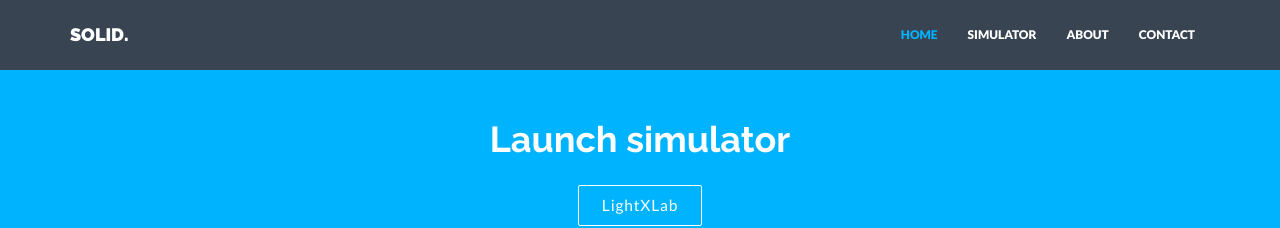
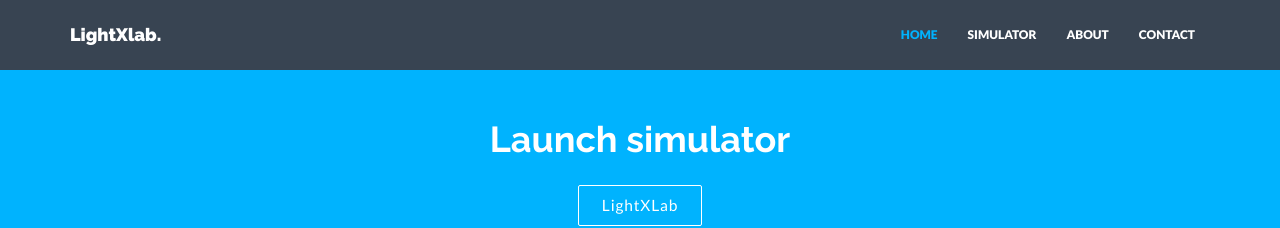
Before and after one commit to satu0king/LightXlab, a Jekyll site: the page built from index.html, in a window 1280 px wide. Shown: the top 228 px of the page. Built offline with Jekyll 4.4.1, drawn with Linux system fonts in a browser that asks for light colours; nearby versions of some CDN libraries.

Commit message:
Changed title

```diff
--- a/_config.yml
+++ b/_config.yml
@@ -1,7 +1,7 @@
 ### GENERAL SETTINGS ###
 
 # Site settings
-title: SOLID.
+title: LightXlab.
 description: "Write an awesome description for your new site here. You can edit this line in _config.yml. It will appear in your document head meta (for Google search results) and in your feed.xml site description."
 analytics: #Google analytics code in the format XX-nnnnnnnn-n
 baseurl: "" #important: start with /
```
Also changed, not shown: assets/img/shot2.png (renamed from assets/img/Screenshot_15.png).
